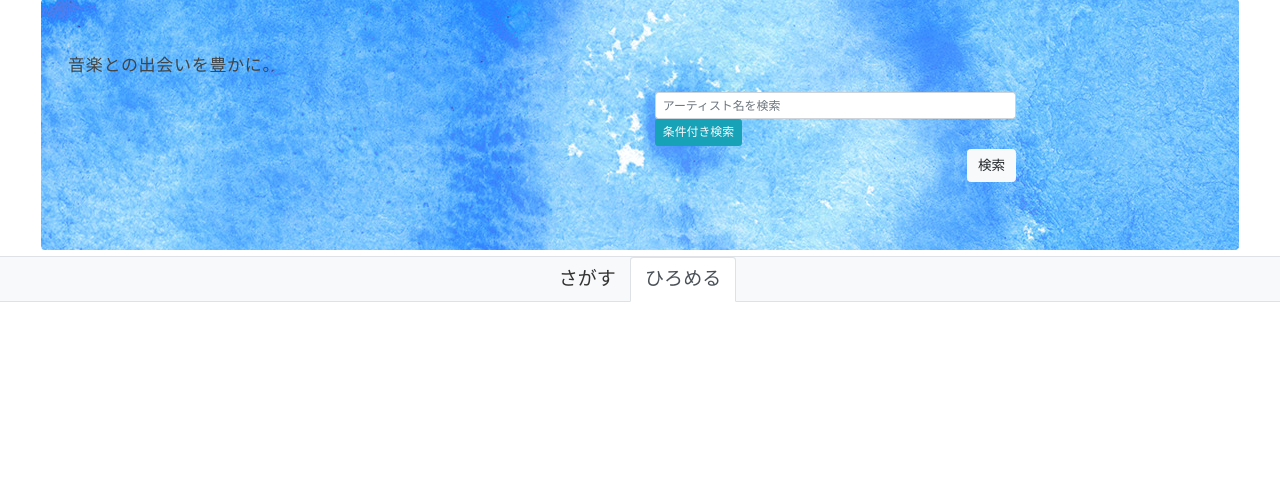
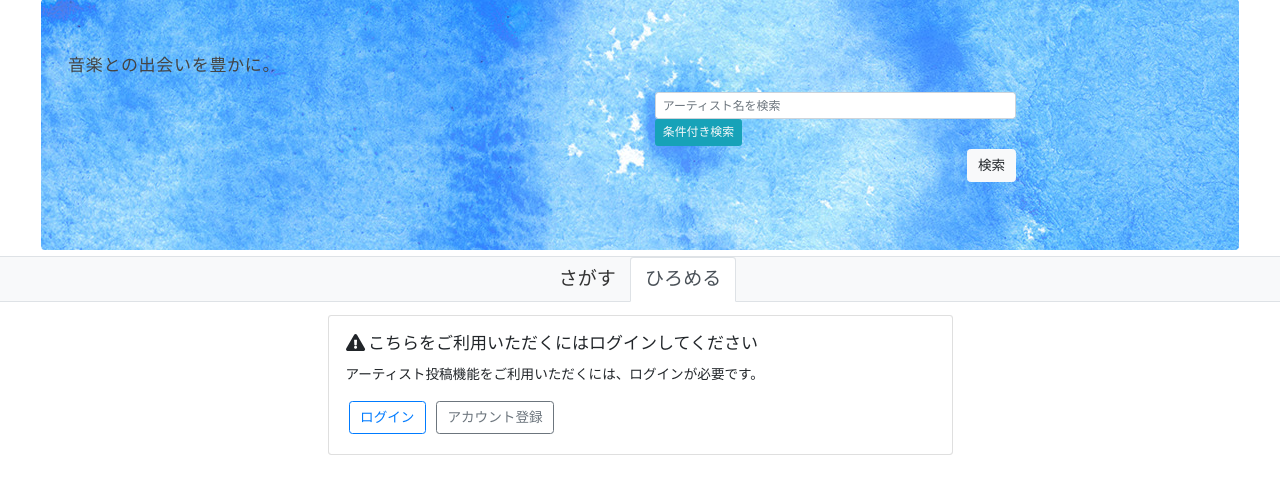
Before and after one commit to s-kawabe/ArtistMining, a Rails app: page /artists/new in a window 1280 px wide. Shown: the part 91-586 px from the top of the page. Run offline with Rails 7, Linux system fonts and the light colour scheme; tables that the repository leaves empty hold one stand-in row (values such as "Sample post"); style sheets or scripts are compiled from the project's sources; some libraries are stand-ins or nearby versions.

Commit message:
on the way

```diff
--- a/app/assets/stylesheets/artists.scss
+++ b/app/assets/stylesheets/artists.scss
@@ -31,7 +31,7 @@
     font-size: 1.4rem;
 }
 
-.artist-wrapper_, .card-wrapper_ {
+.nav-tabs, .card-wrapper_ {
     a:link, a:visited, a:hover, a:active {
       color: #333;
       text-decoration: none!important;
--- a/app/controllers/application_controller.rb
+++ b/app/controllers/application_controller.rb
@@ -1,2 +1,4 @@
 class ApplicationController < ActionController::Base
+    include SessionsHelper
+
 end
--- a/app/controllers/artists_controller.rb
+++ b/app/controllers/artists_controller.rb
@@ -5,7 +5,7 @@ class ArtistsController < ApplicationController
   before_action :genre_feeling_set, only: [:index, :show, :new, :search]
 
   def index
-    @artists = Artist.all.page(params[:page]).per(PAGE_CONTENT)
+    @artists = Artist.all.order(id: :desc).page(params[:page]).per(PAGE_CONTENT)
   end
 
   def search
@@ -28,9 +28,20 @@ class ArtistsController < ApplicationController
   end
 
   def new
+    @artist = Artist.new
+  end
+
+  def create
+    @artist = Artist.new(artist_params)
+    @genres = Genre.new(genre_params)
+    @feelings = Feeling.new(feeling_params)
+
   end
 
   def edit
+  end
+
+  def update
   end
 
   private
@@ -40,4 +51,19 @@ class ArtistsController < ApplicationController
     @disp_feelings = Feeling.all
   end
 
+  def artist_params
+    params.require(:artist).permit(current_user.id, :name, :description)
+  end
+
+  def genre_params
+    if params[:genres]
+      params.require(:genre).permit(:genres)
+    end
+  end
+
+  def feeling_params
+    if params[:feelings]
+      params.require(:feeling).permit(:feelings)
+    end
+  end
 end
--- a/app/views/artists/index.html.erb
+++ b/app/views/artists/index.html.erb
@@ -1,5 +1,5 @@
 <%= render 'artists/artist_header'%>
-<div class="artist-wrapper_ mx-auto border-top">
+<div class="mx-auto border-top">
   <!--navigation-->
   <ul class="nav nav-tabs justify-content-center bg-light artist-tab mb-5">
     <li class="nav-item"><%= link_to 'さがす', root_path, class: 'nav-link active'%></li>
--- a/app/views/artists/new.html.erb
+++ b/app/views/artists/new.html.erb
@@ -1,7 +1,51 @@
 <%= render 'artists/artist_header' %>
-<div class="artist-wrapper_ mx-auto border-top">
+<div class="mx-auto border-top">
   <ul class="nav nav-tabs justify-content-center bg-light artist-tab">
     <li class="nav-item"><%= link_to 'さがす', root_path, class: 'nav-link'%></li>
     <li class="nav-item"><%= link_to 'ひろめる', new_artist_path, class: 'nav-link active'%></li>
   </ul>
+  <div class="row">
+    <div class="col-sm-6 offset-sm-3 mb-5">
+      <!--ログイン中であれば登録画面を出す-->
+      <% if logged_in? %>
+        <div class="alert alert-primary text-center mt-4" role="alert">新規アーティスト登録</div>
+        <%= form_with(model: @artist, local: true) do |f| %>
+          <div class="form-group">
+            <%= f.label :name, 'アーティスト名', class: "font-weight-bold" %>
+            <%= f.text_field :name, class: "form-control", placeholder: "アーティスト名を入力してください" %>
+          </div>
+          <div class="form-group">
+            <%= f.label :description, '説明', class: "font-weight-bold" %>
+            <%= f.text_area :description, class: "form-control", size: "20x10", placeholder: "説明文を入力してください"%>
+          </div>
+
+          <div class="row">
+            <div class="form-group col-md-4">
+              <%= f.label :genres, 'ジャンル', class: "font-weight-bold" %>
+              <% @disp_genres.each do |genre|%>
+                <div>
+                  <%= f.check_box :genres, {multiple: true}, genre.id, nil %>
+                  <%= genre.genre %>
+                </div>
+              <% end %>
+            </div>
+            <div class="form-group offset-md-1 col-md-4">
+              <%= f.label :feelings, '気分', class: "font-weight-bold"%>
+              <% @disp_feelings.each do |feeling| %>
+                <div>
+                  <%= f.check_box :feelings, {multiple: true}, feeling.id, nil %>
+                  <%= feeling.feeling %>
+                </div>
+              <% end %>
+            </div>
+          </div>
+
+          <%= f.submit 'アーティストを登録', class: 'btn btn-primary' %>
+        <% end %>
+      <!--ログイン中でなければアラート-->
+      <% else %>
+        <%= render 'layouts/need_login' %>
+      <% end %>
+    </div>
+  </div>
 </div>
--- a/app/views/artists/show.html.erb
+++ b/app/views/artists/show.html.erb
@@ -2,7 +2,8 @@
 <div class="show-wrapper_ border-top">
   <div class="show-content_ w-75 mx-auto my-5">
     <!--artist name-->
-    <div class="border bg-info text-white text-center h2 p-3 mb-2"><%= @show_artist.name %></div>
+    <!--<div class="border bg-info text-white text-center h2 p-3 mb-2"><%# @show_artist.name %></div>-->
+    <div class="alert alert-info my-2 h2 text-center"><%= @show_artist.name %></div>
     <!--artist image-->
     <div class="card shadow d-inline-block w-100">
       <div class="adjust-box_ box_">
--- a/app/views/layouts/_header.html.erb
+++ b/app/views/layouts/_header.html.erb
@@ -8,13 +8,13 @@
       </a>
       <div class="navbar-nav offset-md-2 col-md-6 col-sm-8">
         <% if logged_in? %>
-          　<span class="">
+          　<span class="mr-2">
               <strong>ログイン中</strong>
               <img src="/assets/default-user-icon.png" class="rounded-circle border border-dark mx-1" width="50px" height="50px">
               <%= current_user.name %>さん
             </span>
             <div class="btn-group">
-              <button type="button" class="btn btn-info dropdown-toggle ml-2" data-toggle="dropdown" aria-haspopup="true" aria-expanded="false">Menu</button>
+              <button type="button" class="btn btn-info dropdown-toggle" data-toggle="dropdown" aria-haspopup="true" aria-expanded="false">Menu</button>
               <div class="dropdown-menu">
                 <a class="dropdown-item" href="#">マイページ</a>
                 <div class="dropdown-divider"></div>
--- /dev/null
+++ b/app/views/layouts/_need_login.html.erb
@@ -0,0 +1,8 @@
+<div class="card mt-3">
+  <div class="card-body">
+    <h5 class="card-title"><i class="fas fa-exclamation-triangle mr-1"></i>こちらをご利用いただくにはログインしてください</h5>
+    <p class="card-text">アーティスト投稿機能をご利用いただくには、ログインが必要です。</p>
+    <%= link_to 'ログイン', login_path, class: 'btn btn-outline-primary m-1' %>
+    <%= link_to 'アカウント登録', new_user_path, class: 'btn btn-outline-secondary m-1' %>
+  </div>
+</div>
```
Also changed, not shown: app/views/sessions/new.html.erb (+6 -6 lines), app/views/users/new.html.erb (+8 -6 lines).
